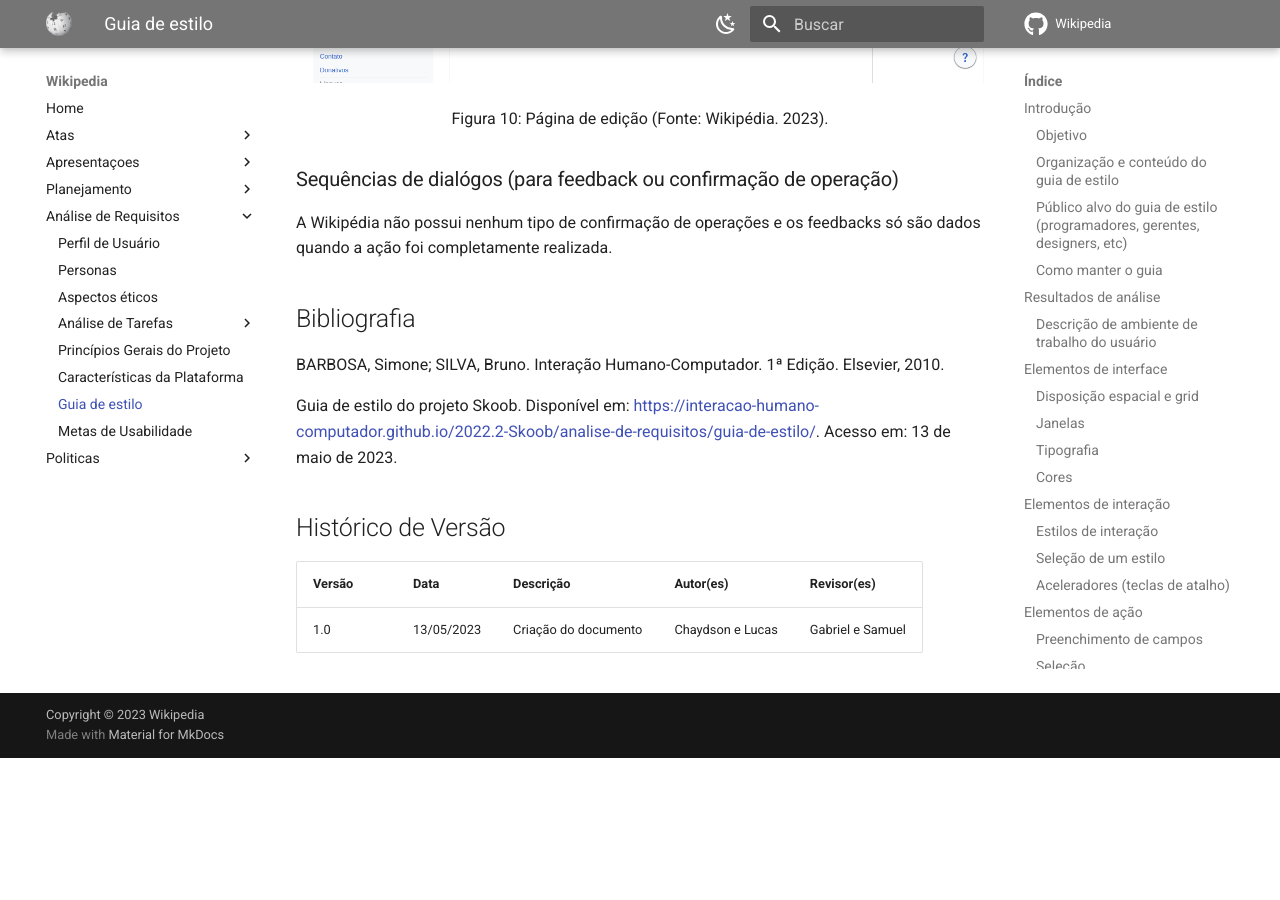
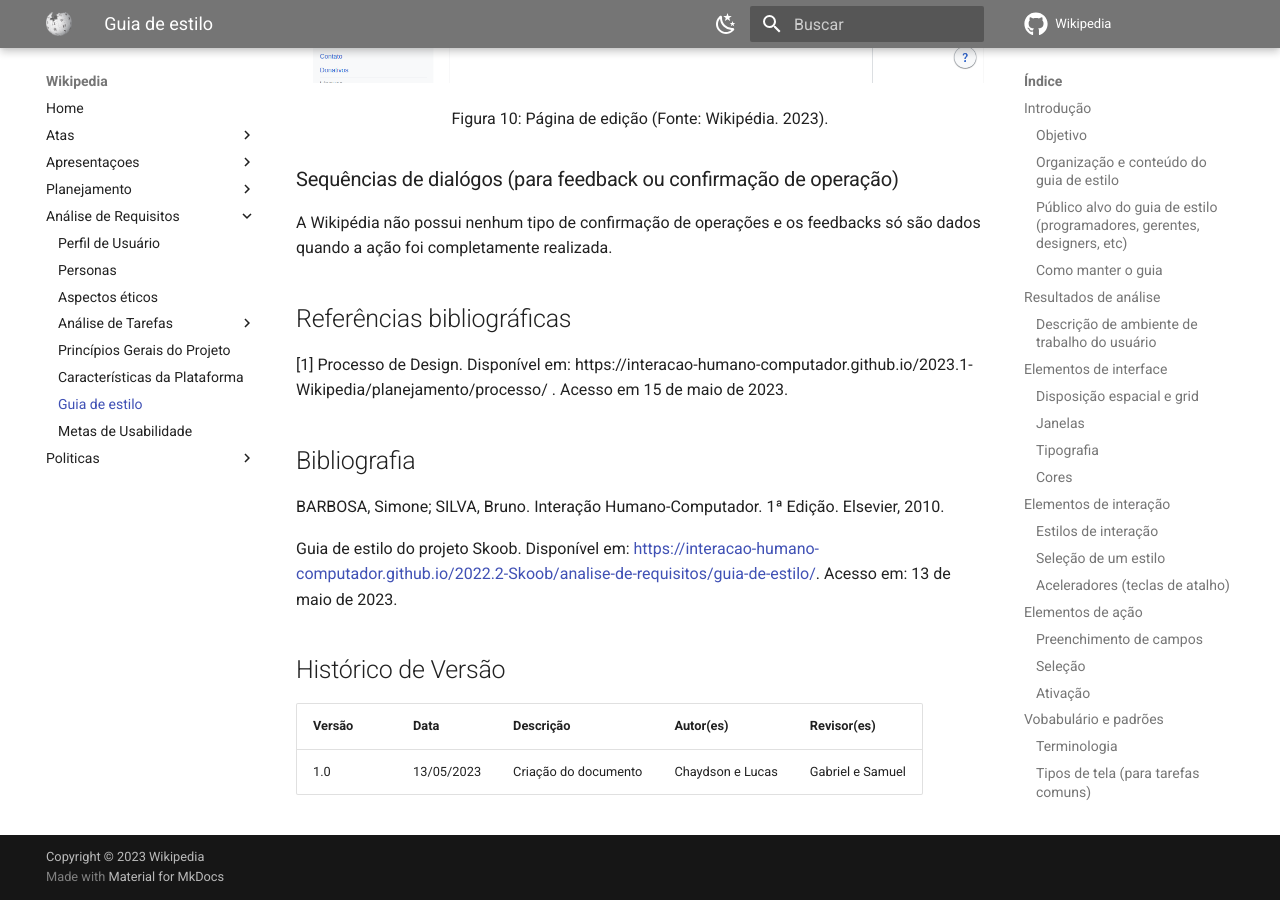
Before and after one commit to Interacao-Humano-Computador/2023.1-Wikipedia, an MkDocs documentation site: the page built from docs/analise-de-requisitos/guiaDeEstilo.md, in a window 1280 px wide and 900 px high, scrolled down 9277 px. Built offline with MkDocs 1.6.1 and Material for MkDocs 9.7.7, drawn with Linux system fonts in a browser that asks for light colours; comment, search, counter and statistics services are not loaded; before the commit the page ends 10035 px from its top, so only the background shows below that.

Commit message:
referencia bibliografica

```diff
--- a/docs/analise-de-requisitos/guiaDeEstilo.md
+++ b/docs/analise-de-requisitos/guiaDeEstilo.md
@@ -179,6 +179,9 @@ As principais telas da Wikipédia são as telas de leitura de artigo, a página
 
 A Wikipédia não possui nenhum tipo de confirmação de operações e os feedbacks só são dados quando a ação foi completamente realizada.
 
+## Referências bibliográficas
+[1] Processo de Design. Disponível em: https://interacao-humano-computador.github.io/2023.1-Wikipedia/planejamento/processo/ . Acesso em 15 de maio de 2023.
+
 ## Bibliografia
 
 BARBOSA, Simone; SILVA, Bruno. Interação Humano-Computador. 1ª Edição. Elsevier, 2010.
```
